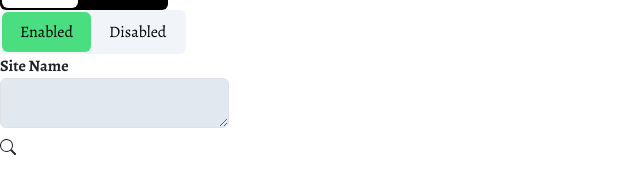
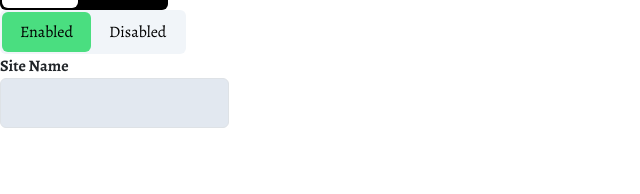
Before and after one commit to sysdale/concierge, a React (Create React App) app: page / in a window 1280 px wide. Shown: the part 524-718 px from the top of the page, without its empty margins (0-640 px from the left). Built offline with nearby package versions, Linux system fonts and the light colour scheme.

Commit message:
input field working without the icons

```diff
--- a/src/App.js
+++ b/src/App.js
@@ -40,7 +40,7 @@ function App() {
         theme={"red_green"}
       />
 
-      <InputField title={"Site Name"} hasIcon canResize />
+      <InputField title={"Site Name"} />
     </div>
   );
 }
--- a/src/components/InputField.js
+++ b/src/components/InputField.js
@@ -3,8 +3,8 @@ import Icons from "./Icons";
 
 const InputField = ({
   title,
-  width = 9,
-  height = 3,
+  width = 10,
+  height = 10,
   hasIcon = false,
   canResize = false,
 }) => {
@@ -16,11 +16,9 @@ const InputField = ({
   return (
     <div className="flex flex-col">
       <div>
-        <label id={title} className="font-semibold">
-          {title}
-        </label>
+        <label className="font-semibold">{title}</label>
       </div>
-      <div className="">
+      <div className="flex justify-between">
         <textarea
           className={inputField_tw}
           type="text"
```
